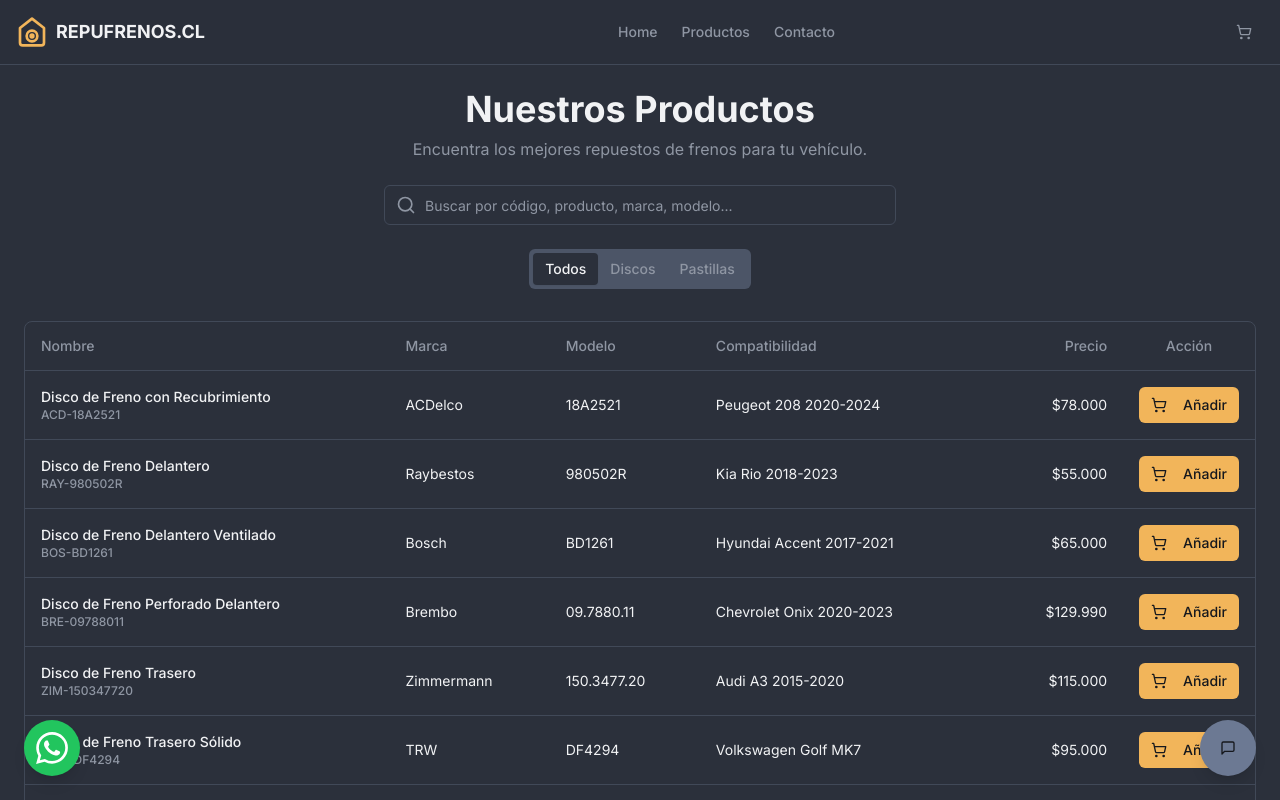
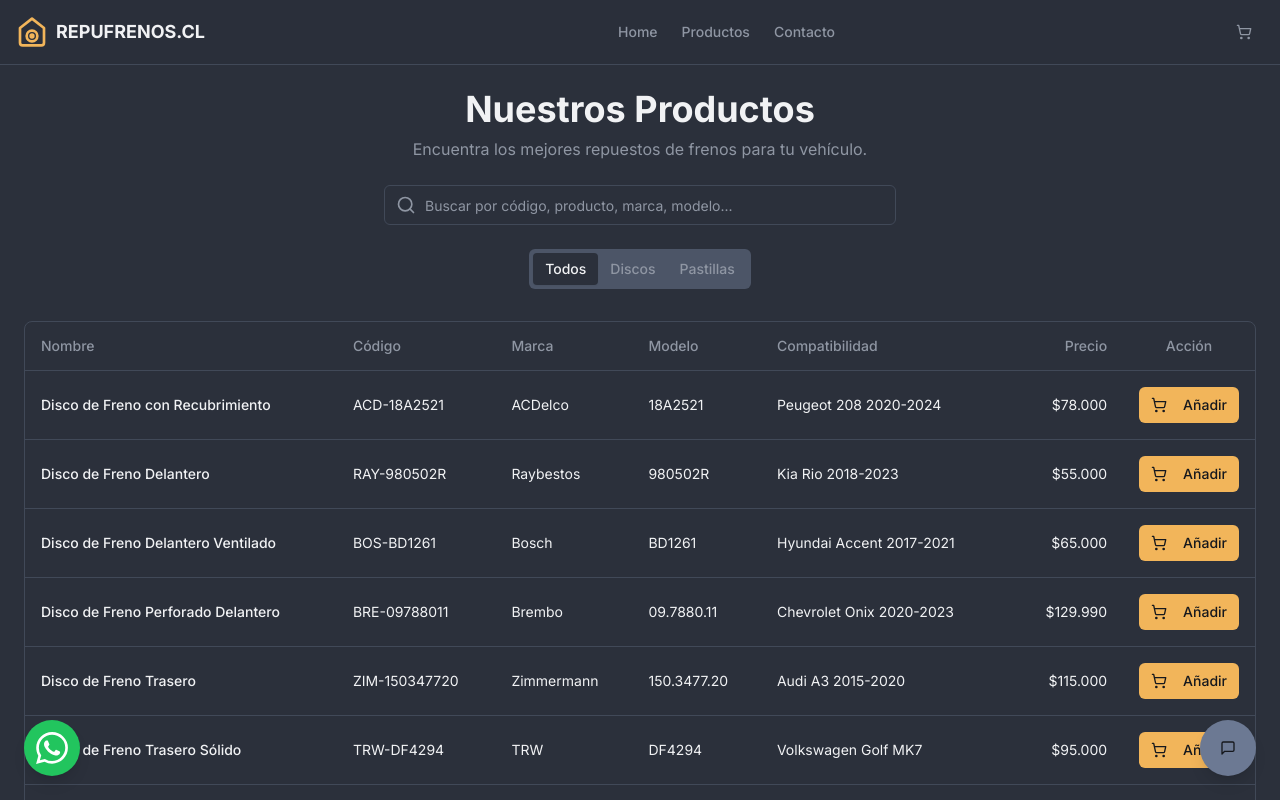
Before and after one commit to marce1404/TIENDA-FRENOS, a Next.js app: page /productos in a window 1280 px wide. Shown: the top 800 px of the page. Built offline with nearby package versions, Linux system fonts and the light colour scheme.

Commit message:
mira en la lista de productos el codigo no debe estar debajo del nombre.

```diff
--- a/src/app/productos/page.tsx
+++ b/src/app/productos/page.tsx
@@ -107,6 +107,7 @@ export default function ProductosPage() {
         <TableHeader>
           <TableRow>
             <TableHead>Nombre</TableHead>
+            <TableHead>Código</TableHead>
             <TableHead>Marca</TableHead>
             <TableHead>Modelo</TableHead>
             <TableHead>Compatibilidad</TableHead>
@@ -118,6 +119,7 @@ export default function ProductosPage() {
           {Array.from({ length: itemsPerPage }).map((_, i) => (
             <TableRow key={i}>
               <TableCell><Skeleton className="h-5 w-48" /></TableCell>
+              <TableCell><Skeleton className="h-5 w-24" /></TableCell>
               <TableCell><Skeleton className="h-5 w-24" /></TableCell>
               <TableCell><Skeleton className="h-5 w-24" /></TableCell>
               <TableCell><Skeleton className="h-5 w-64" /></TableCell>
@@ -177,6 +179,7 @@ export default function ProductosPage() {
                   <TableHeader>
                     <TableRow>
                       <TableHead>Nombre</TableHead>
+                      <TableHead>Código</TableHead>
                       <TableHead>Marca</TableHead>
                       <TableHead>Modelo</TableHead>
                       <TableHead>Compatibilidad</TableHead>
@@ -191,12 +194,8 @@ export default function ProductosPage() {
                         onClick={() => handleProductClick(product)}
                         className="cursor-pointer"
                       >
-                        <TableCell className="font-medium">
-                          <div className="flex flex-col">
-                            <span>{product.name}</span>
-                            <span className="text-xs text-muted-foreground">{product.code}</span>
-                          </div>
-                        </TableCell>
+                        <TableCell className="font-medium">{product.name}</TableCell>
+                        <TableCell>{product.code}</TableCell>
                         <TableCell>{product.brand}</TableCell>
                         <TableCell>{product.model}</TableCell>
                         <TableCell>{product.compatibility}</TableCell>
@@ -278,7 +277,7 @@ export default function ProductosPage() {
                   <Separator />
                   <div className="grid grid-cols-[auto,1fr] gap-x-4 gap-y-2 text-sm">
                     <span className="font-semibold text-foreground">Código:</span>
-                    <span className="text-foreground font-mono text-base">{selectedProduct.code}</span>
+                    <span className="font-mono text-base text-foreground">{selectedProduct.code}</span>
 
                     <span className="font-semibold text-foreground">Marca:</span>
                     <span className="text-muted-foreground">{selectedProduct.brand}</span>
```
